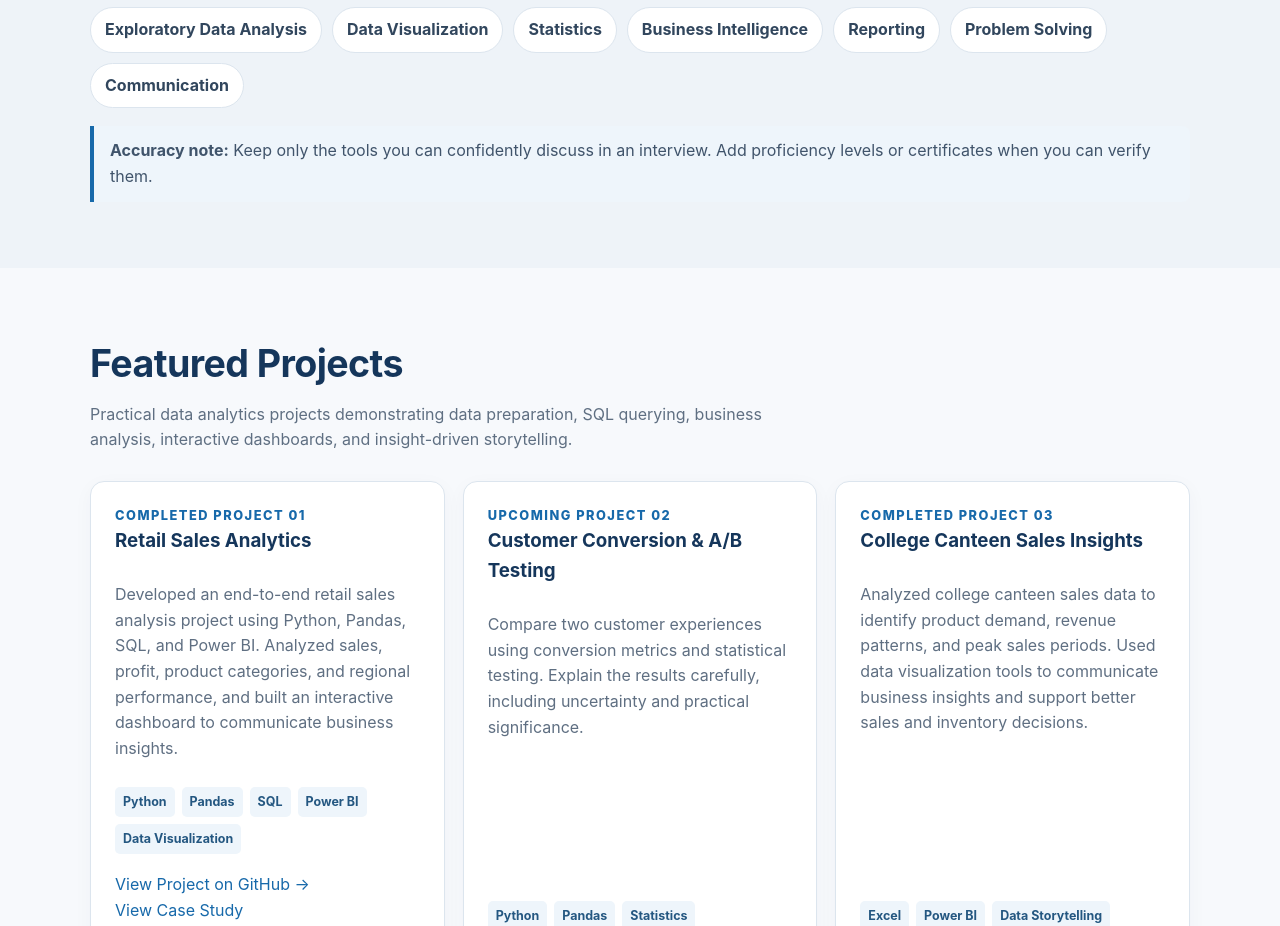
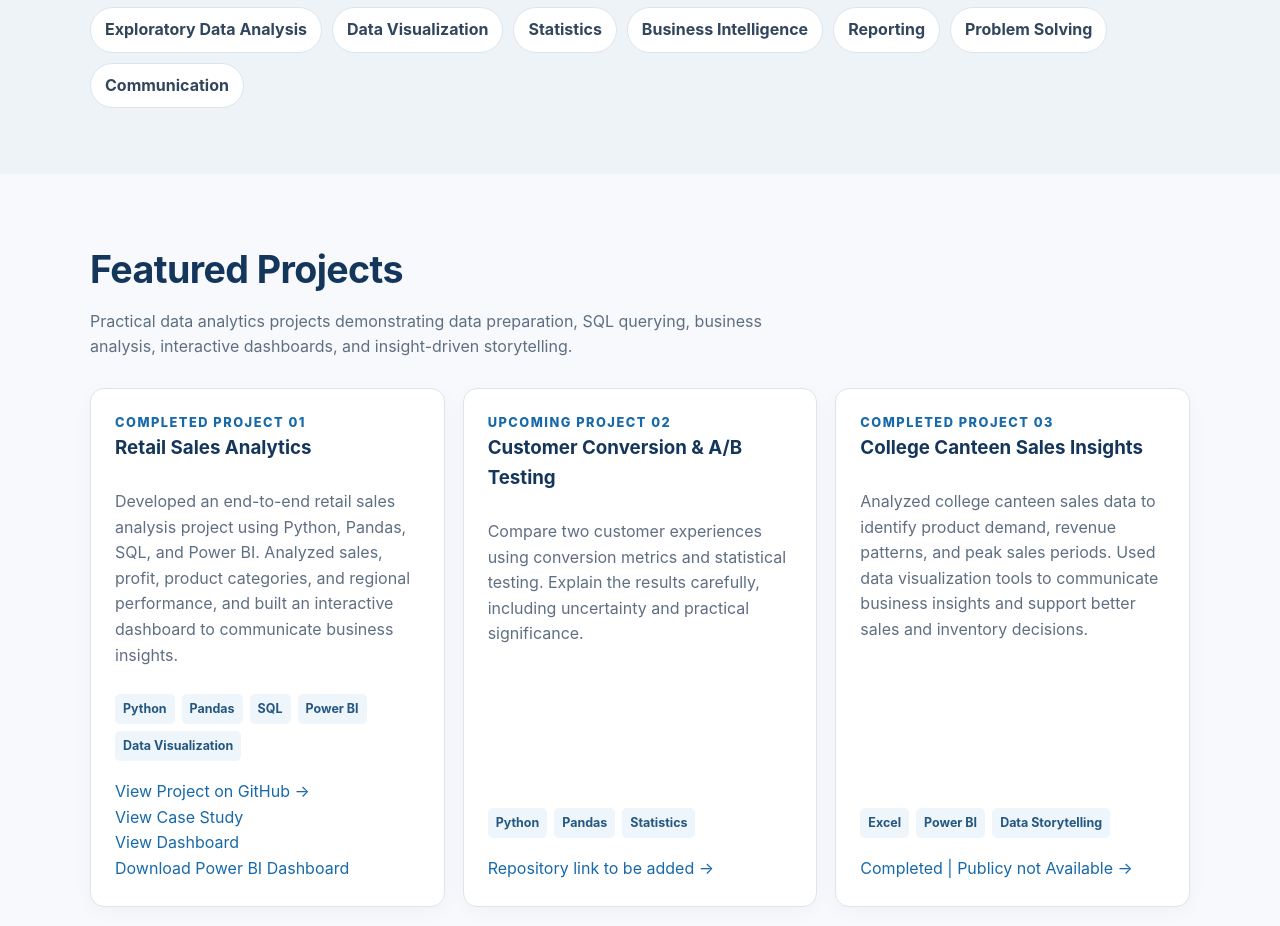
Before and after one commit to latheefshaik576-netizen/data-analyst-portfolio, a plain HTML site: page index.html in a window 1280 px wide. Shown: the part 1384-2310 px from the top of the page. Drawn offline with Linux system fonts and the light colour scheme.

Commit message:
Remove accuracy note from index.html
Removed accuracy note about discussing tools in interviews.

```diff
--- a/index.html
+++ b/index.html
@@ -118,7 +118,7 @@
         <span class="pill">Statistics</span><span class="pill">Business Intelligence</span><span class="pill">Reporting</span>
         <span class="pill">Problem Solving</span><span class="pill">Communication</span>
       </div>
-      <div class="note"><strong>Accuracy note:</strong> Keep only the tools you can confidently discuss in an interview. Add proficiency levels or certificates when you can verify them.</div>
+
     </div>
   </section>
 
```
